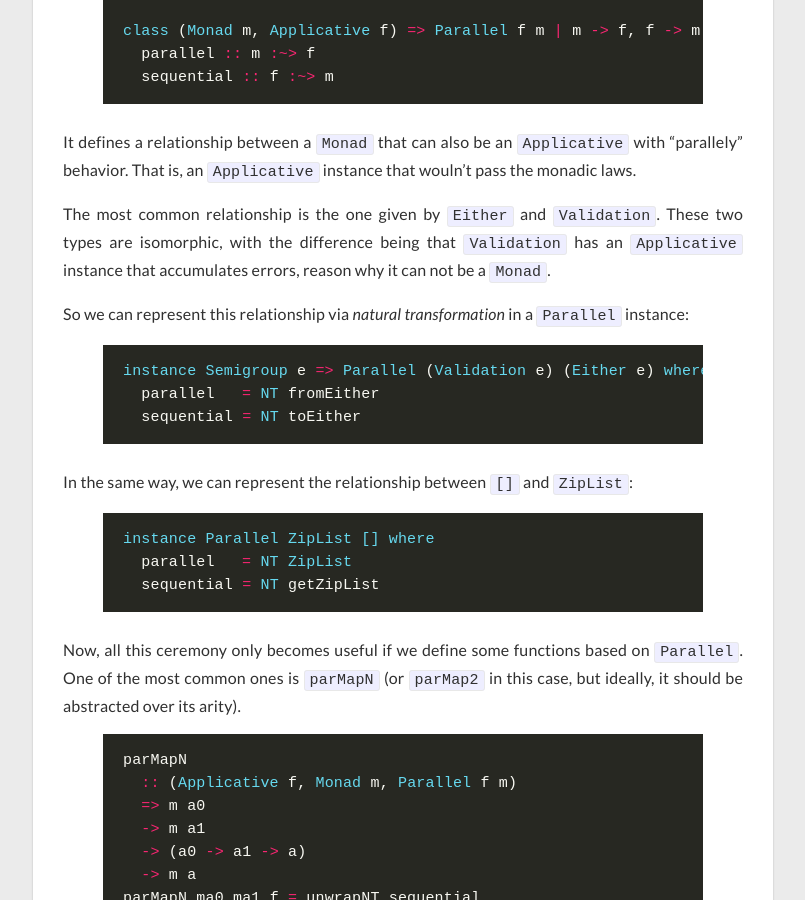
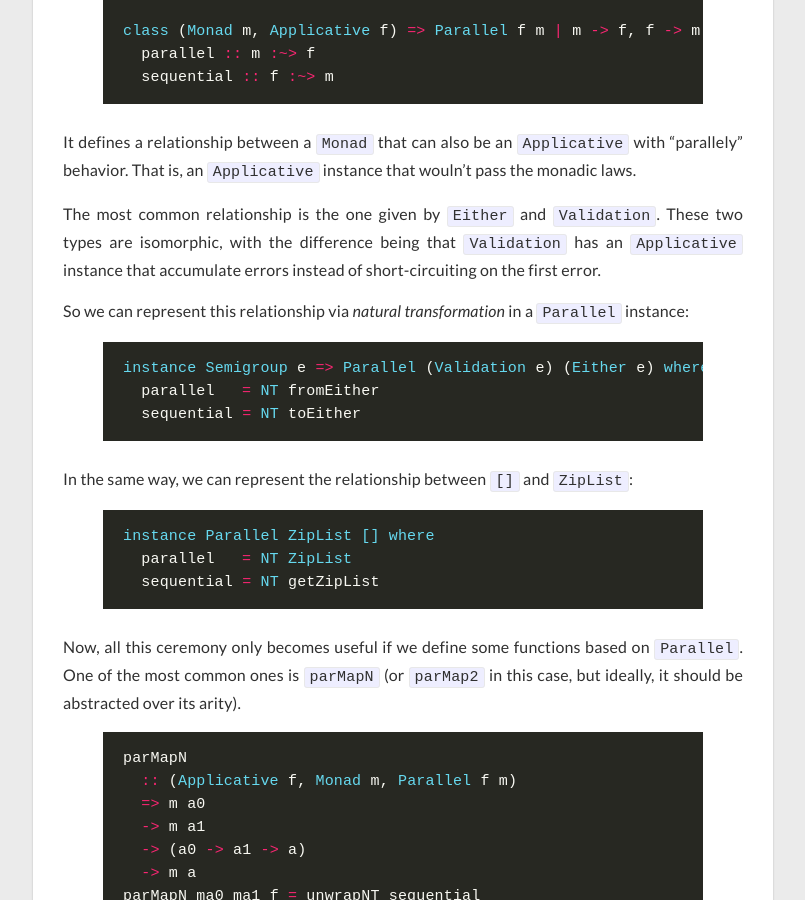
Before and after one commit to gvolpe/blog-comments, a Jekyll site: the page built from _posts/2020-04-20-parallel-typeclass-for-haskell.md, in a window 1280 px wide and 900 px high, scrolled down 2214 px. Shown: the whole window, without its empty margins (237-1042 px from the left). Built offline with Jekyll 4.4.1, drawn with Linux system fonts in a browser that asks for light colours; nearby versions of some CDN libraries; comment, search, counter and statistics services are not loaded.

Commit message:
rephrasing

```diff
--- a/_posts/2020-04-20-parallel-typeclass-for-haskell.md
+++ b/_posts/2020-04-20-parallel-typeclass-for-haskell.md
@@ -88,7 +88,7 @@ class (Monad m, Applicative f) => Parallel f m | m -> f, f -> m where
 
 It defines a relationship between a `Monad` that can also be an `Applicative` with "parallely" behavior. That is, an `Applicative` instance that wouln't pass the monadic laws.
 
-The most common relationship is the one given by `Either` and `Validation`. These two types are isomorphic, with the difference being that `Validation` has an `Applicative` instance that accumulates errors, reason why it can not be a `Monad`.
+The most common relationship is the one given by `Either` and `Validation`. These two types are isomorphic, with the difference being that `Validation` has an `Applicative` instance that accumulate errors instead of short-circuiting on the first error.
 
 So we can represent this relationship via *natural transformation* in a `Parallel` instance:
 
```
